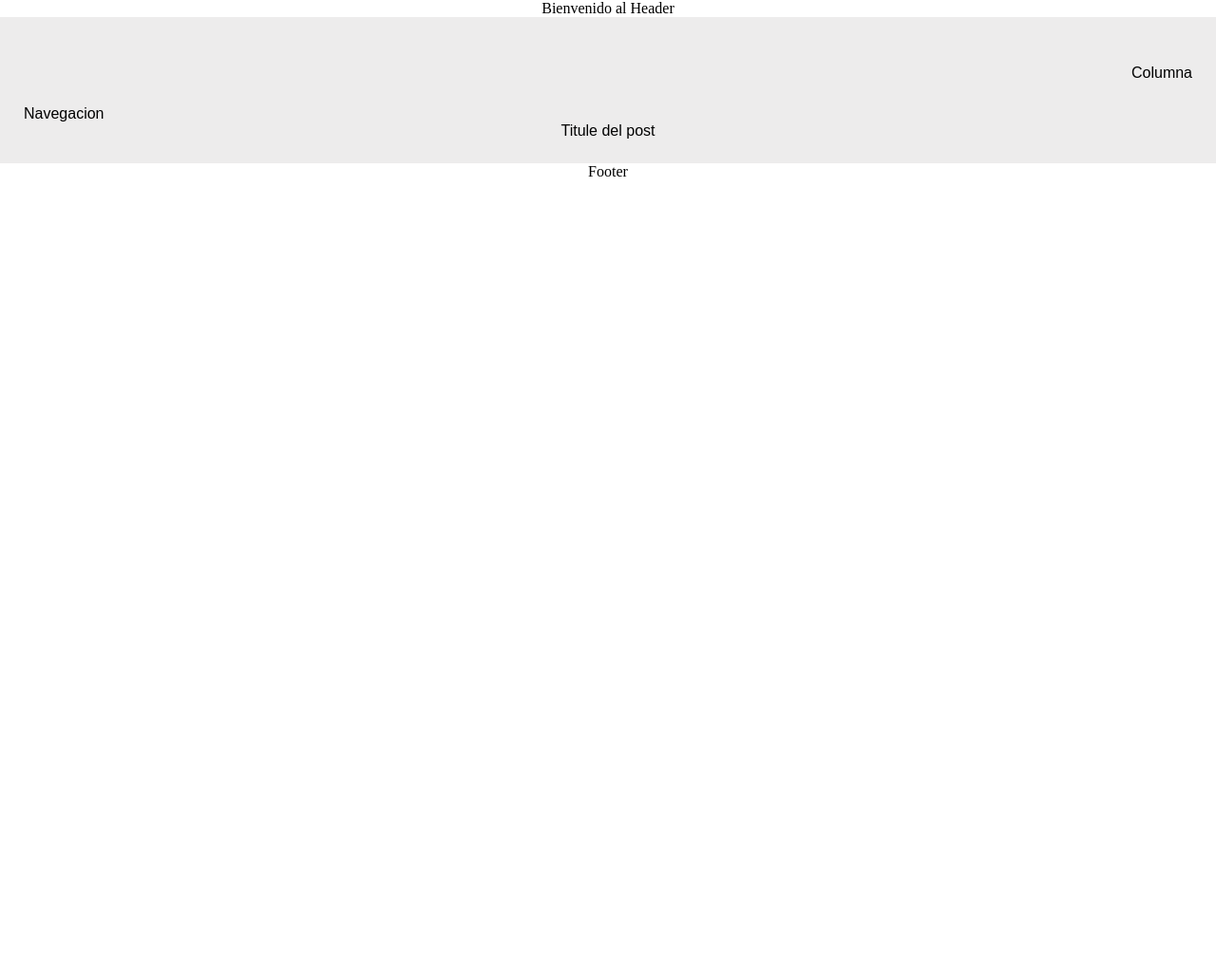
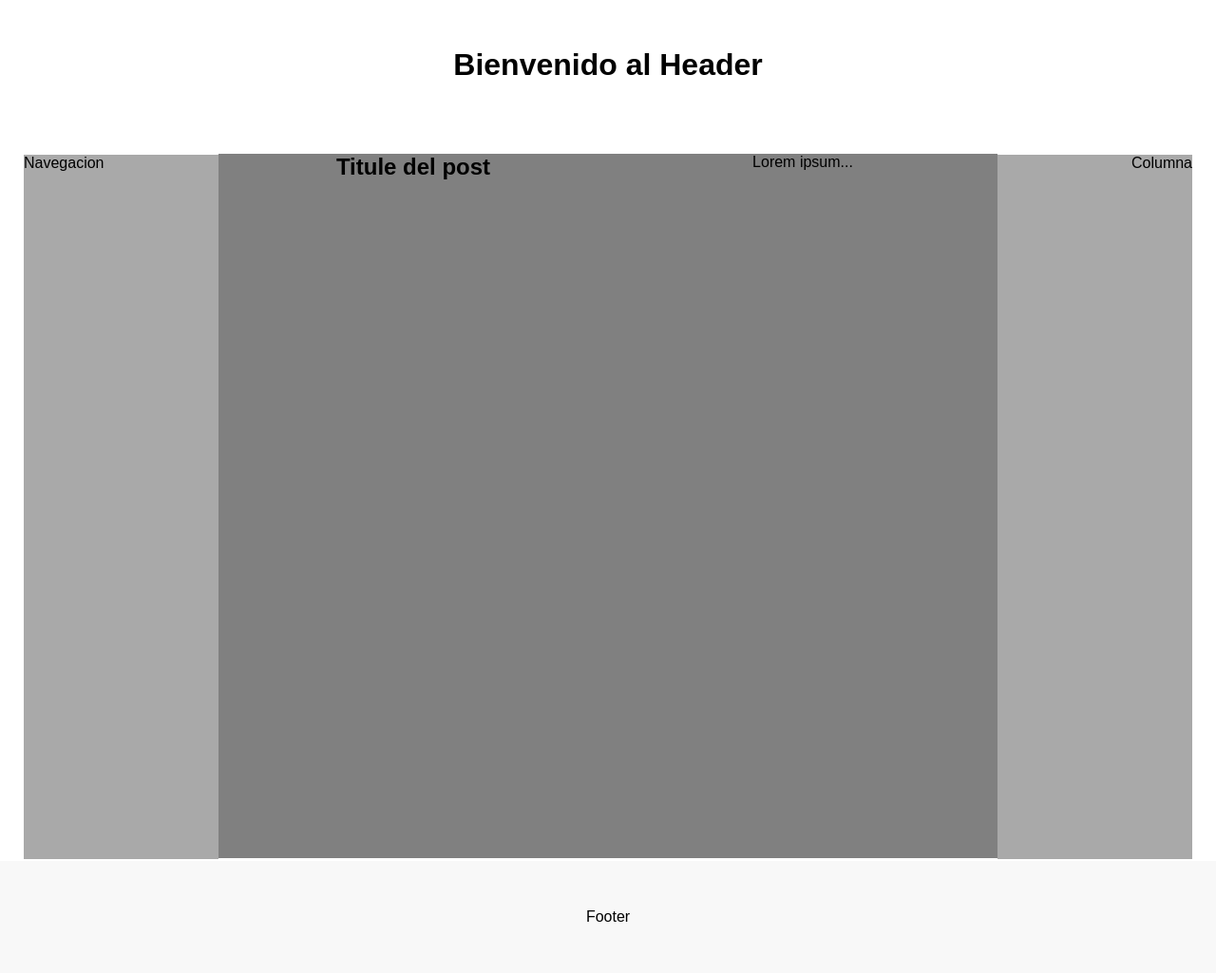
Before and after one commit to Hendricksoncala/IdentificacionCaja, a plain HTML site: page index.html in a window 1280 px wide. Shown: the whole page at 95% size. Before the commit the page ends 800 px from the top, so only its background shows below. Drawn offline with Linux system fonts and the light colour scheme.

Commit message:
feat: :zap: post finalizacion del pryecto, pero falta centrar un div
falta centrar una div

```diff
--- a/css/style.css
+++ b/css/style.css
@@ -3,41 +3,71 @@
     padding: 0px;
 }
 .bases{
-    background: rgba(215, 213, 213, 0.448);
     display: flex;
-    flex-direction: column;
+    flex-direction:row;
     font-family: sans-serif;
     padding: 25px;
     margin: 0px;
     justify-content: space-between;
+    height: 90vh;
+    text-align: center;
 
 }
 /*Bienvenido al Header*/
 header{
     display: flex;
     justify-content: center;
+    padding: 50px;
+    font-family: sans-serif;
+
 }
 /*navegacion*/
 nav{
     display: flex;
     justify-content: flex-start;
     margin-top: 25px;
+    height: 100%;
+    background: darkgray;
+    margin-top: 1px;
+    height: 103%;
+    font-family: sans-serif;
+    flex: 1;
+    text-align: left;
+
 }
 /*titule post*/
 div{
     display: flex;
     justify-content: center;
     margin-top: 0px;
+    height: 103%;
+    background: grey;
+    font-family: sans-serif;
+    flex: 2;
+    text-align: left;
+
 }
 /*column*/
 aside{
     display: flex;
     justify-content: flex-end;
     margin-top: 25px;
-    order: -1;
+    background: darkgray;
+    margin-top: 1px;
+    height: 103%;
+    font-family: sans-serif;
+    flex: 1;
+    text-align: left;
 }
 /*footer*/
 footer{
     display: flex;
     justify-content: center;
+    background: #f8f8f8;
+    padding: 50px;
+    font-family: sans-serif;
 }
+.text{
+    display: flex
+
+}
--- a/index.html
+++ b/index.html
@@ -7,10 +7,13 @@
     <link rel="stylesheet" href="css/style.css">
 </head>
 <body>
-    <header>Bienvenido al Header</header>
+    <header><h1>Bienvenido al Header</header>
     <main class="bases">
         <nav>Navegacion</nav>
-        <div>Titule del post</div>
+        <div><h2>Titule del post</div>
+            <div class="text">
+                Lorem ipsum...
+            </div>
         <aside>Columna</aside>
     </main>
     <footer>Footer</footer>
```
